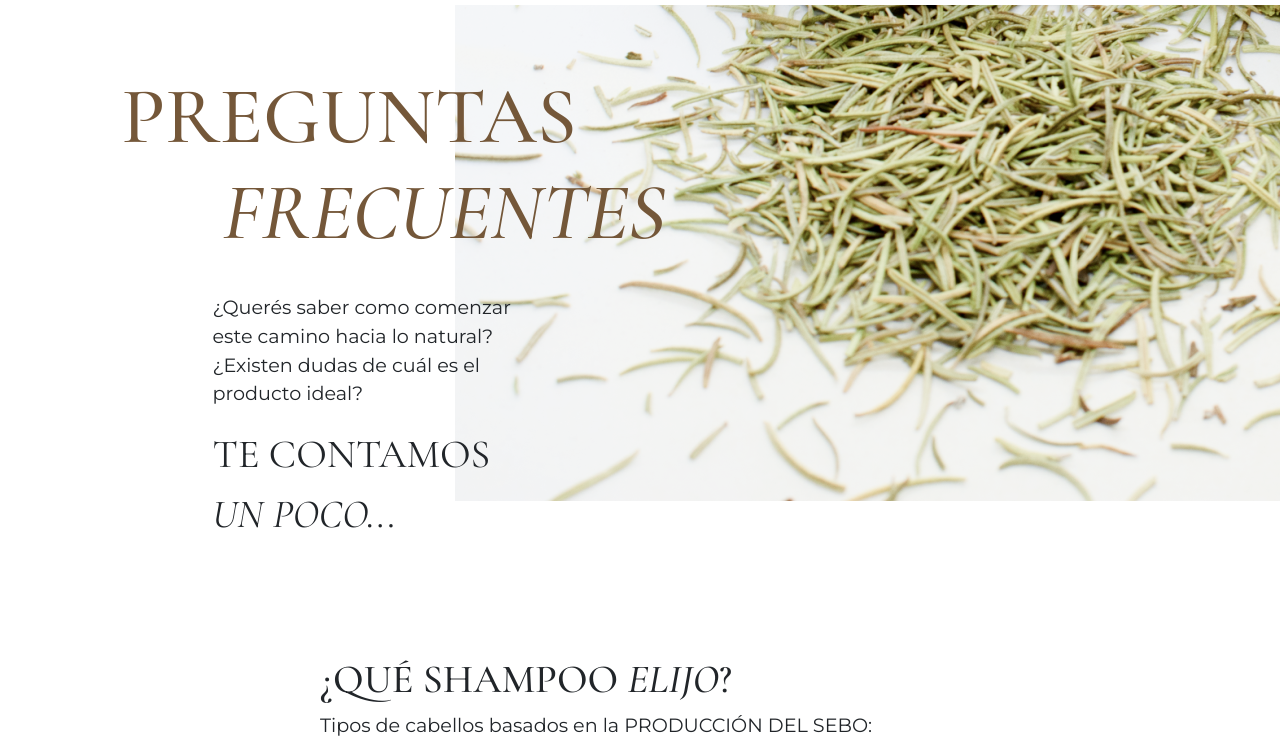
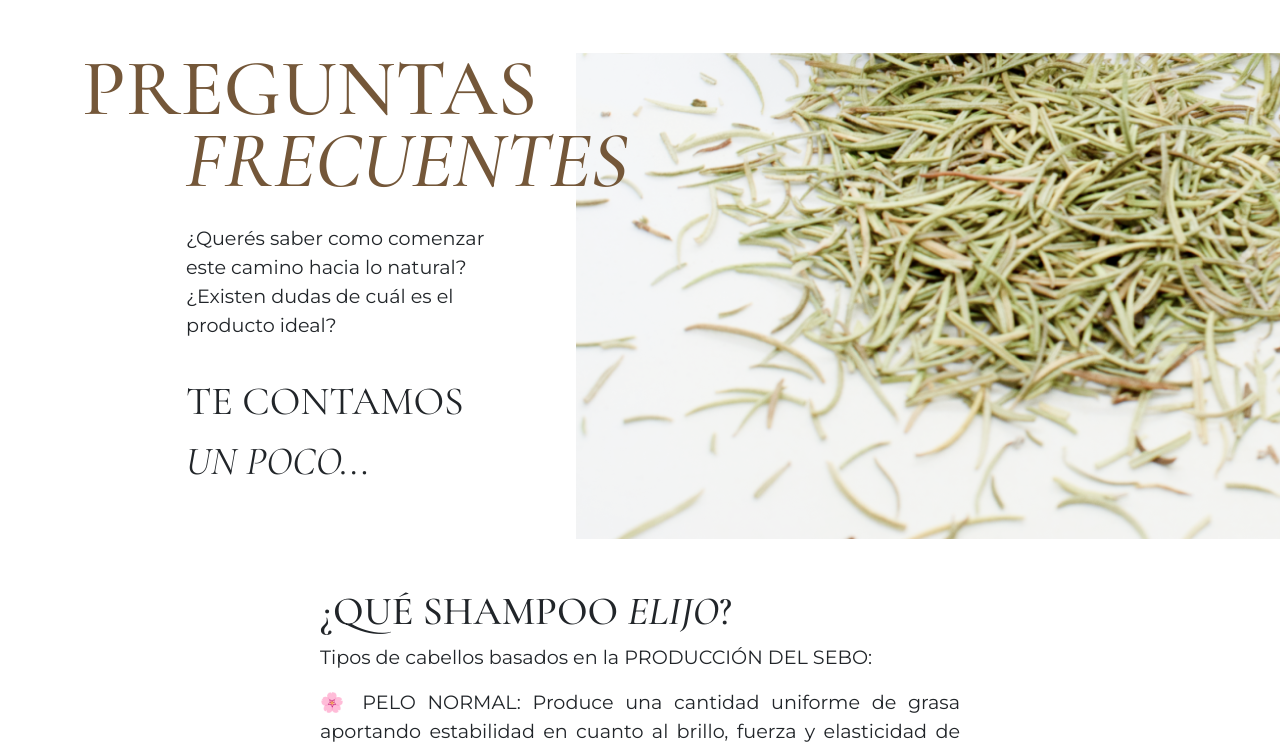
Before and after one commit to J03LJ1M3N3Z/libelulitaCosmetica, a website: page secciones/PreguntasFrecuentes.html in a window 1280 px wide. Shown: the part 96-840 px from the top of the page. Drawn offline with nearby package versions, Linux system fonts and the light colour scheme.

Commit message:
correcciones seccion preguntas frecuentes

```diff
--- a/assets/sass/partials/_preguntasFrecuentes.scss
+++ b/assets/sass/partials/_preguntasFrecuentes.scss
@@ -1,26 +1,44 @@
 /*Preguntas Frecuentes*/
-.header__preguntas{
-    font-size: 5rem;
-        font-family: 'Cormorant Garamond', serif;
-        margin-left:12%;
+.preguntas{
+    margin-top: 3rem;
+    position: relative;
+    margin-bottom: 3rem;
+    padding-bottom: 2rem;
+
+    &::before{
+        position: absolute;
+        content: "";
+        top: 0;
+        right: 0;
+        width: 55%;
+        height: 100%;
+        background-image: url("../assets/img/preguntas-frecuentes-portada.png");
+        background-size: cover;
+        background-position: center center;
+        z-index: -1;
+    }
+    &__header{
+        font-size: 5rem;
+        font-family:$cormorant;
+        line-height: 4.5rem;
         color: $brown;
-        margin-bottom: 2rem;
-        margin-top: 4rem;
-        width:50%;
-        div{
-            margin-left: 20%;
+
+        i{
+            float: right;
         }
+
+    }
+    &__texto{
+        margin-left: 6.5rem;
+        width: 60%;
+        margin-top: 1.7rem;
+    }
 }
-.seccion__titulo__preguntas{
-    height:650px;
-}
-.texto__preguntas{
-    margin-left: 21%;
-    width: 30%;
-}
+
 .te-contamos{
     font-family: 'Cormorant Garamond', serif;
     font-size: 2.5rem;
+    margin-top: 2rem;
 }
 .seccion__preguntas{
     width:50%;
--- a/secciones/PreguntasFrecuentes.html
+++ b/secciones/PreguntasFrecuentes.html
@@ -53,15 +53,16 @@
             </div>
         </nav>
     </header>
-    <section>
-        <div class="seccion__titulo__preguntas">
-            <div class="d-flex justify-content-end position-relative">
-                <img src="../assets/img/preguntas frecuentes-portada.png" alt="Imagen de hebras verdes" class="position-absolute">
+    <section class="preguntas">
+        <div class="container">
+            <div class="row">
+                <div class="col-md-6">
+                    <h1 class="preguntas__header"> PREGUNTAS <br> <i>FRECUENTES</i> </h1>
+                </div>
             </div>
-            <div class="position-relative">
-                <div class="position-absolute">
-                    <h1 class="header__preguntas"> PREGUNTAS <div><i>FRECUENTES</i></div> </h1>
-                    <div class="texto__preguntas">
+            <div class="row">
+                <div class="col-md-6">
+                    <div class="preguntas__texto">
                         <p>¿Querés saber como comenzar este camino hacia lo natural? ¿Existen dudas de cuál es el producto ideal?</p>
                         <div>
                             <p class="te-contamos">TE CONTAMOS <i>UN POCO...</i> </p>
```
Also changed, not shown: assets/img/preguntas-frecuentes-portada.png (renamed from assets/img/preguntas frecuentes-portada.png), css/style.css.
